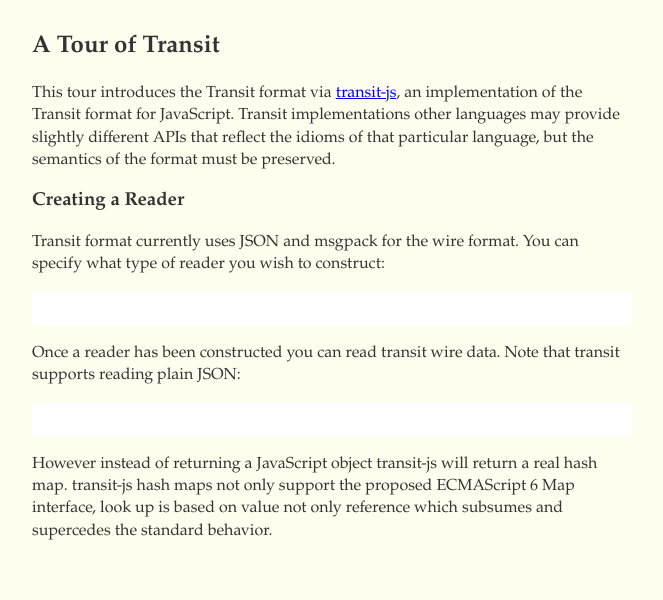
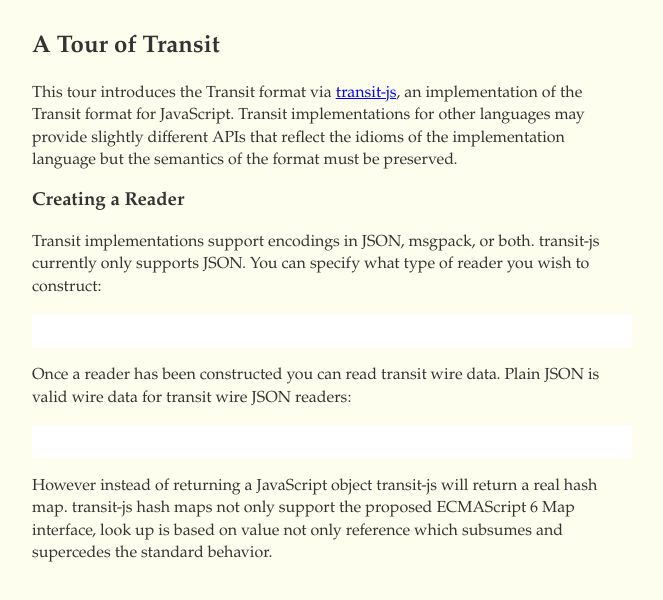
Before and after one commit to cognitect/transit-tour, a plain HTML site: page index.html in a window 1280 px wide. Shown: the whole page, without its empty margins (308-971 px from the left). Drawn offline with Linux system fonts and the light colour scheme; a script that the page names is missing.

Commit message:
tweak to support taking element along w/ string, latest language

```diff
--- a/codemirror-repl.js
+++ b/codemirror-repl.js
@@ -4,8 +4,8 @@
 
 CodeMirrorREPL.prototype.eval = function () {};
 
-function CodeMirrorREPL(textareaId, options) {
-    var textarea = document.getElementById(textareaId);
+function CodeMirrorREPL(textarea, options) {
+    textarea = typeof textarea == "string" ? document.getElementById(textarea) : textarea;
     options = options || {};
     textarea.value = "";
 
--- a/index.html
+++ b/index.html
@@ -17,22 +17,23 @@
                     This tour introduces the Transit format via
                     <a href="http://github.com/cognitect/transit-js">transit-js</a>,
                     an implementation of the Transit format for
-                    JavaScript. Transit implementations other
+                    JavaScript. Transit implementations for other
                     languages may provide slightly different APIs that
-                    reflect the idioms of that particular language,
+                    reflect the idioms of the implementation language
                     but the semantics of the format must be preserved.
                 </p>
                 <h3>Creating a Reader</h3>
                 <p>
-                    Transit format currently uses JSON and msgpack for
-                    the wire format. You can specify what type
-                    of reader you wish to construct:
+                    Transit implementations support encodings in
+                    JSON, msgpack, or both. transit-js currently only
+                    supports JSON. You can specify what type of reader
+                    you wish to construct:
                 </p>
                 <textarea id="create"></textarea>
                 <p>
                     Once a reader has been constructed you can read
-                    transit wire data. Note that transit supports
-                    reading plain JSON:
+                    transit wire data. Plain JSON is valid wire data
+                    for transit wire JSON readers:
                 </p>
                 <textarea id="read"></textarea>
                 <p>
```
Also changed, not shown: transit.js.
